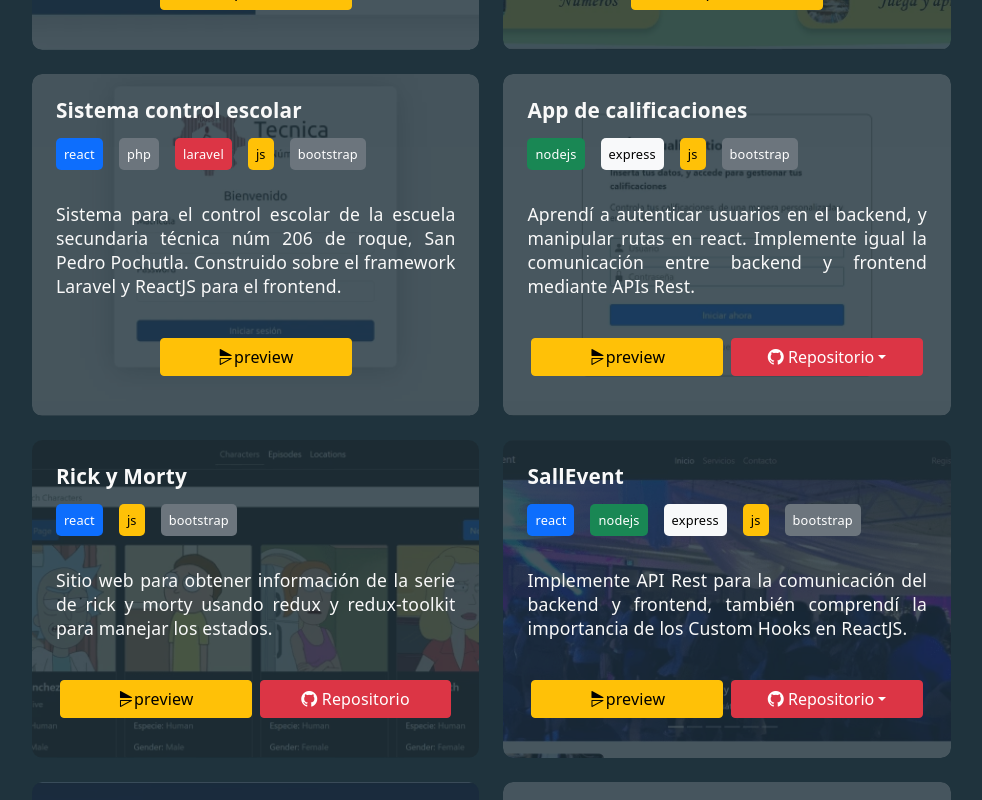
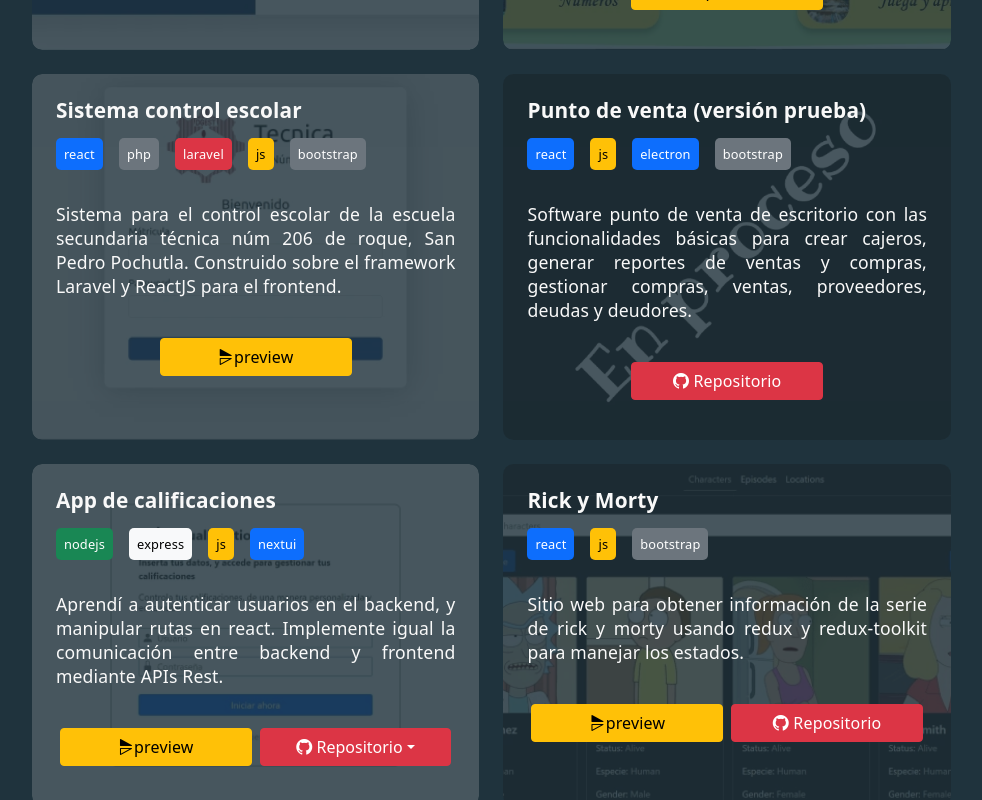
Before and after one commit to EleomarPL/portfolio, a React (Create React App) app: page / in a window 1280 px wide. Shown: the part 2140-2940 px from the top of the page, without its empty margins (293-1275 px from the left). Built offline with nearby package versions, Linux system fonts and the light colour scheme.

Commit message:
add: New project was added

```diff
--- a/src/data/projects.js
+++ b/src/data/projects.js
@@ -3,8 +3,7 @@ export const listOfProjects = [
     title: 'TNM LI',
     technologies: ['react', 'laravel', 'php', 'js', 'bootstrap'],
     nameImg: 'tnm',
-    information: 'Proyecto exclusivo para estudiantes y/o personal administrativos de tecnológicos registrados en el sistema. Este sistema contiene las funcionalidades necesarias para acortar enlaces.',
-    linkToPreview: 'https://tnm.li/'
+    information: 'Proyecto exclusivo para estudiantes y/o personal administrativos de tecnológicos registrados en el sistema. Este sistema contiene las funcionalidades necesarias para acortar enlaces.'
   },
   {
     title: 'Aprendamos Zapoteco Del Sur',
@@ -21,8 +20,14 @@ export const listOfProjects = [
     linkToPreview: 'https://tecnica206.com/'
   },
   {
+    title: 'Punto de venta (versión prueba)',
+    technologies: ['react', 'js', 'electron', 'bootstrap'],
+    information: 'Software punto de venta de escritorio con las funcionalidades básicas para crear cajeros, generar reportes de ventas y compras, gestionar compras, ventas, proveedores, deudas y deudores.',
+    linkToRepository: 'https://github.com/EleomarPL/point-of-sale'
+  },
+  {
     title: 'App de calificaciones',
-    technologies: ['nodejs', 'express', 'js', 'bootstrap'],
+    technologies: ['nodejs', 'express', 'js', 'nextui'],
     nameImg: 'gestiocal',
     information: 'Aprendí a autenticar usuarios en el backend, y manipular rutas en react. Implemente igual la comunicación entre backend y frontend mediante APIs Rest.',
     linkToRepository: [
@@ -59,7 +64,7 @@ export const listOfProjects = [
   },
   {
     title: 'PetGram',
-    technologies: ['react', 'nodejs', 'express', 'js', 'bootstrap'],
+    technologies: ['react', 'nodejs', 'express', 'js', 'nextui'],
     nameImg: 'petgram',
     information: 'Simulación básica de Instagram, enfocado solo a mascotas seleccionadas. Consumiendo una API externa para obtener las imágenes, siendo específicos, consumiendo la API de Pexels.',
     linkToRepository: 'https://github.com/EleomarPL/petgram',
```
